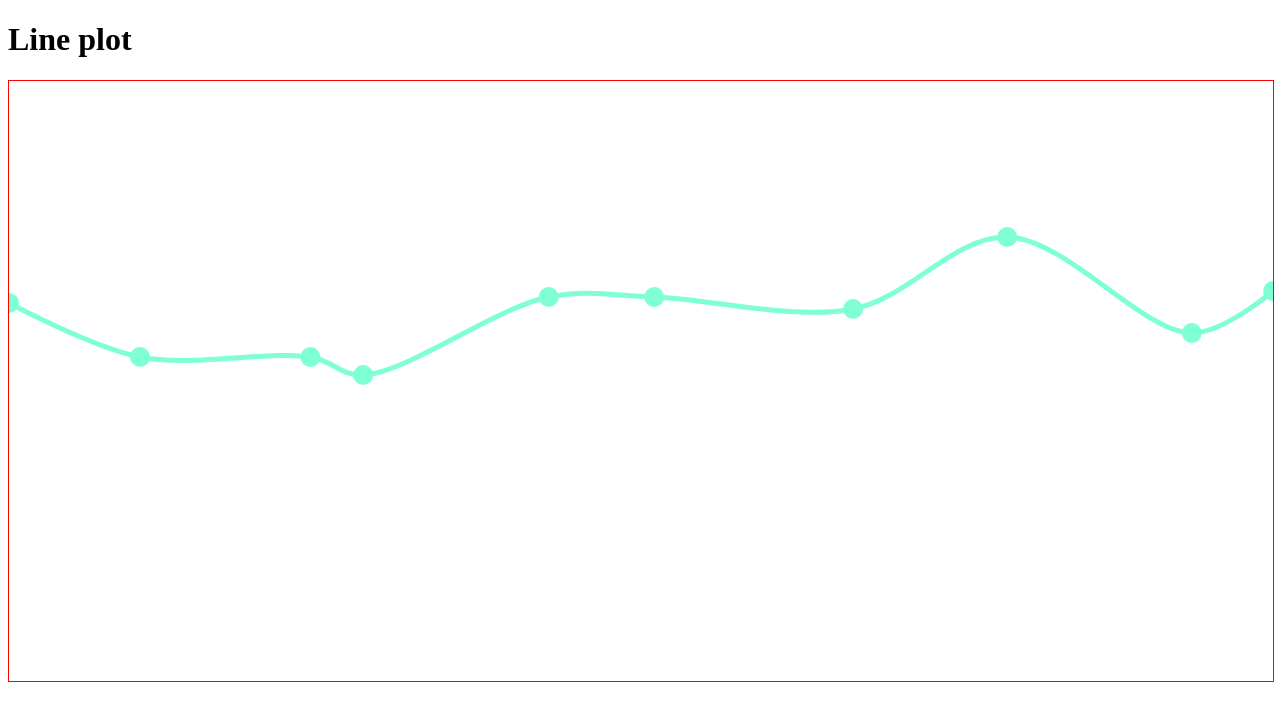
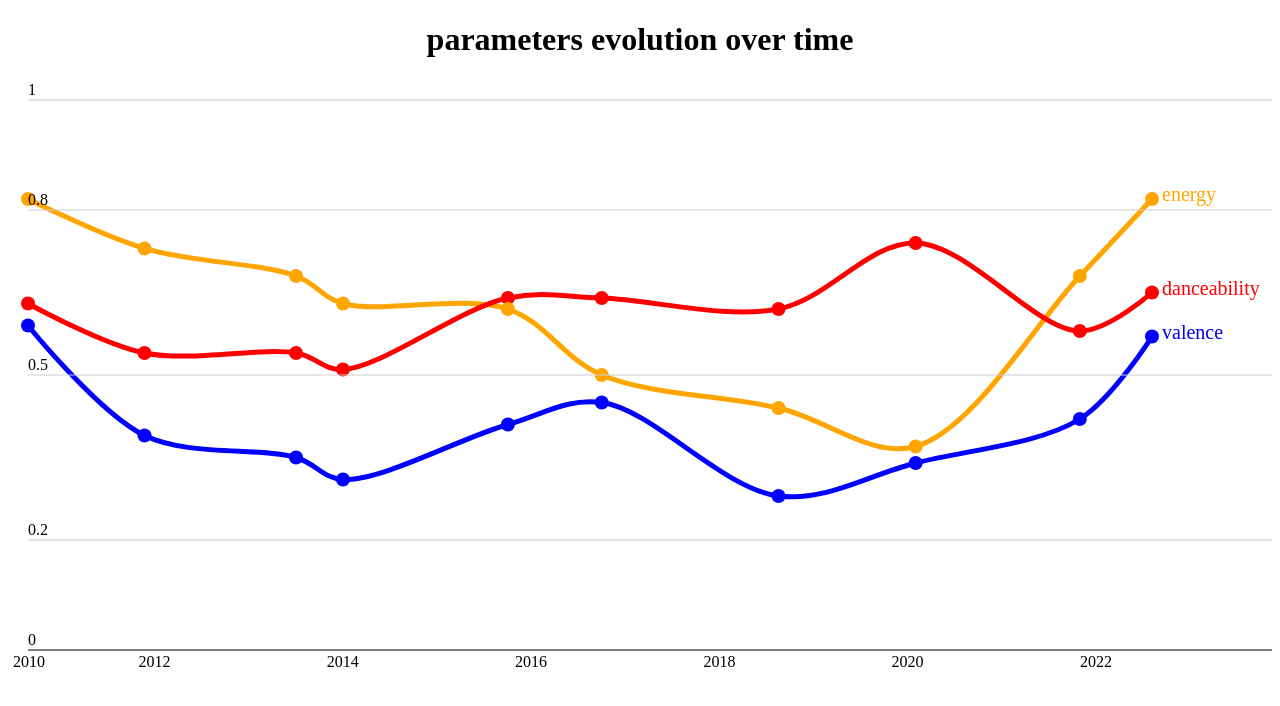
Before and after one commit to Yheloww/danceability-spotify-dataviz, a SvelteKit app in the folder my-app/: page / in a window 1280 px wide. Shown: the top 706 px of the page. Built offline with nearby package versions, Linux system fonts and the light colour scheme.

Commit message:
avancement on line plot

```diff
--- /dev/null
+++ b/my-app/src/routes/components/AxisX.svelte
@@ -0,0 +1,23 @@
+<script>
+    import * as d3 from "d3"
+    export let height;
+    export let xScale;
+    export let margin;
+    let dates = ["2010-09-01", "2012-01-01", "2014-01-01", "2016-01-01","2018-01-01","2020-01-01","2022-01-01"]
+    const parseTime = d3.timeParse("%Y-%m-%d");
+    const formatTime = d3.timeFormat("%Y");
+
+
+
+</script>
+
+<g>
+    {#each dates as date}
+    <text x={xScale(parseTime(date))}
+     y="{height - margin.bottom}"
+     dominant-baseline="hanging"
+     dy="6">
+     {formatTime(parseTime(date))}
+    </text>
+    {/each}
+</g>
--- /dev/null
+++ b/my-app/src/routes/components/AxisY.svelte
@@ -0,0 +1,21 @@
+<script>
+    import * as d3 from "d3"
+    export let yScale;
+    export let width;
+    export let margin;
+    let points = [0, 0.2,0.5,0.8,1]
+
+</script>
+
+<g transform="translate({margin.left} {margin.top})">
+    {#each points as point}
+    <text x="0"
+          y={yScale(point)}
+          dy="-5">{point}</text>
+    <line x1="0"
+        y1={yScale(point)}
+        x2={width}
+        y2={yScale(point)}
+        stroke={point == 0 ? "black" : "#cecece"}/>
+    {/each}
+</g>
--- a/my-app/src/routes/components/HeatmapPlot.svelte
+++ b/my-app/src/routes/components/HeatmapPlot.svelte
@@ -0,0 +1,20 @@
+<script>
+    import * as d3 from "d3"
+    export let data;
+
+    let one_album = data.filter(data => data.album_name == "Swimming")
+    console.log(one_album)
+</script>
+
+<div class="wrapper">
+
+</div>
+
+
+<style>
+     .wrapper {
+        margin-inline: 2rem;
+        max-width: 80rem;
+        margin: 0 auto;
+    }
+</style>
--- a/my-app/src/routes/components/LinePlot.svelte
+++ b/my-app/src/routes/components/LinePlot.svelte
@@ -1,43 +1,117 @@
 <script>
     import * as d3 from "d3"
+    import AxisX from "./AxisX.svelte";
+    import AxisY from "./AxisY.svelte";
+    import Tooltip from "./Tooltip.svelte"
 
+    // variables
     export let album_data;
+    export let title;
     let width;
     let height = 600;
+    //parser
+    const parseTime = d3.timeParse("%Y-%m-%d");
+    //margin
+    const margin = {top: 20, right:120, left:20, bottom:30};
 
-    const parseTime = d3.timeParse("%Y-%m-%d");
+    const params = [{ "name" : "danceability",
+                    "line" : danceability,
+                      "color" : "red"},
+                      { "name" : "valence",
+                      "line" : valence_test,
+                      "color" : "blue"},
+                      { "name" : "energy",
+                      "line" : energy,
+                      "color" : "orange"}]
 
+
+    // scales
     $: xScale = d3.scaleTime()
                   .domain(d3.extent(album_data, d => parseTime(d.date)))
-                  .range([0, width])
+                  .range([0, width - margin.left - margin.right])
     let yScale = d3.scaleLinear([0,1],
-                                [height, 0])
+                                [height - margin.top - margin.bottom, 0])
 
-    $: path = d3.line()
+    $: valence_test = d3.line()
+                 .x((d) => xScale(parseTime(d.date)))
+                 .y((d) => yScale(d.valence))
+                 .curve(d3.curveCatmullRom)(album_data);
+    $: danceability = d3.line()
                  .x((d) => xScale(parseTime(d.date)))
                  .y((d) => yScale(d.danceability))
                  .curve(d3.curveCatmullRom)(album_data);
+    $: energy = d3.line()
+                 .x((d) => xScale(parseTime(d.date)))
+                 .y((d) => yScale(d.energy))
+                 .curve(d3.curveCatmullRom)(album_data);
+
+    let hoveredData;
+    let param_name;
 </script>
 <div class="wrapper">
-    <h1>Line plot</h1>
+    <h1>{title}</h1>
 
-    <div bind:clientWidth={width}>
+    <div bind:clientWidth={width}
+    on:mouseleave={() => {
+        hoveredData = null;
+    }}>
         <svg {width} {height} >
-            {#each album_data as album}
-            <circle cx={xScale(parseTime(album.date))}
-                    cy={yScale(album.danceability)}
-                    r=10
-                    fill="aquamarine"
-                    stroke-width=1>{album.name}</circle>
-            {/each}
-            <g>
-                <path
-                d="{path}"
-                fill="none"
-                stroke="aquamarine"
-                stroke-width="5"/>
+            <g class="plot"
+            transform="translate({margin.left} {margin.top})">
+
+                <g>
+                    <path
+                    d="{energy}"
+                    fill="none"
+                    stroke="orange"
+                    opacity={ hoveredData ? param_name && param_name !== "energy" ? "0.2" : "1.0" : "1.0"}
+                    stroke-width="5"/>
+                </g>
+                <g>
+                    <path
+                    d="{valence_test}"
+                    fill="none"
+                    stroke="blue"
+                    opacity={ hoveredData ? param_name && param_name !== "valence" ? "0.2" : "1.0" : "1.0"}
+                    stroke-width="5"/>
+                </g>
+                <g>
+                    <path
+                    d="{danceability}"
+                    fill="none"
+                    stroke="red"
+                    opacity={ hoveredData ? param_name && param_name !== "danceability" ? "0.2" : "1.0" : "1.0"}
+                    stroke-width="5"/>
+                </g>
+                {#each params as param}
+                    {#each album_data as album}
+                        <circle cx={xScale(parseTime(album.date))}
+                                cy={yScale(album[param.name])}
+                                r={hoveredData == album && param_name == param.name ? "15" : "7"}
+                                opacity={hoveredData ? hoveredData == album && param_name == param.name ? "1" : "0.2" : "1"}
+                                fill={param.color}
+                                stroke-width=1
+                                on:mouseover={() => {
+                                    hoveredData = album
+                                    param_name = param.name
+                                }}
+                                on:focus/>
+                        <text x={xScale(parseTime(album.date))}
+                            y={yScale(album[param.name])}
+                            fill={param.color}
+                            transform="translate(10,2)">{album.name == "I Love Life, Thank You" ? param.name : ""}</text>
+                    {/each}
+                {/each}
             </g>
+            <AxisX {height} {xScale} {margin}/>
+            <AxisY {yScale} {width} {margin}/>
         </svg>
+        {#if hoveredData}
+        <Tooltip data={hoveredData}
+                 param={param_name}
+                 {yScale} {xScale}
+                 {parseTime}/>
+        {/if}
     </div>
 </div>
 
@@ -49,7 +123,20 @@
         max-width: 80rem;
         margin: 0 auto;
     }
-    svg {
+    h1{
+        text-align: center;
+    }
+    /* svg {
         border: 1px solid red;
+    } */
+    text {
+        font-size: 20px;
+    }
+
+    circle {
+        transition: all 300ms ease;
+    }
+    path {
+        transition: all 300ms ease;
     }
 </style>
--- /dev/null
+++ b/my-app/src/routes/components/Tooltip.svelte
@@ -0,0 +1,29 @@
+<script>
+    export let data;
+    export let param;
+    export let yScale;
+    export let xScale;
+    export let parseTime;
+</script>
+
+<div class="tooltip"
+     style="position:absolute; top : {yScale(data[param])-5}px; left : {xScale(parseTime(data.date)) + 20}px">
+    <p>{data.name}</p>
+    <p>{param}:{data[param]}</p>
+</div>
+
+
+<style>
+    .tooltip {
+        background-color: rgba(207, 205, 205, 0.7);
+        border: 1px solid grey;
+        padding: 1rem;
+        pointer-events: none;
+        border-radius: 1rem;
+        transition: top 300ms ease, left 300ms ease;
+    }
+    p {
+        margin-block: 0;
+        cursor:pointer;
+    }
+</style>
```
